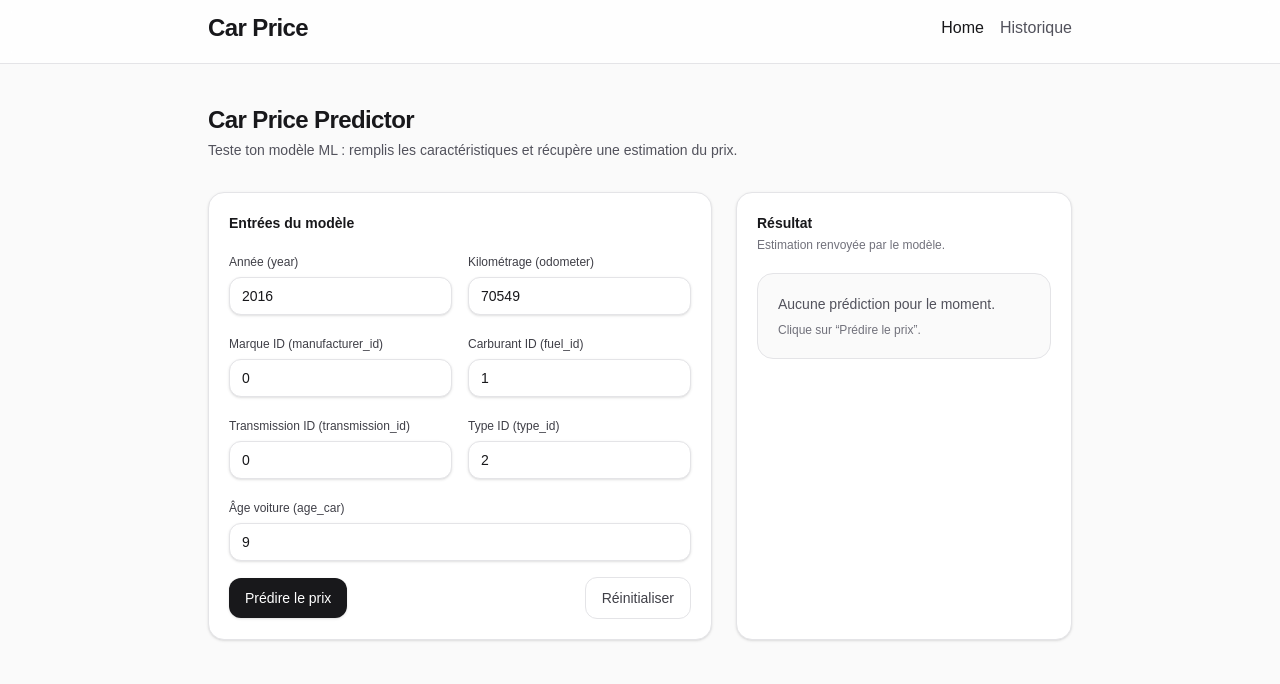
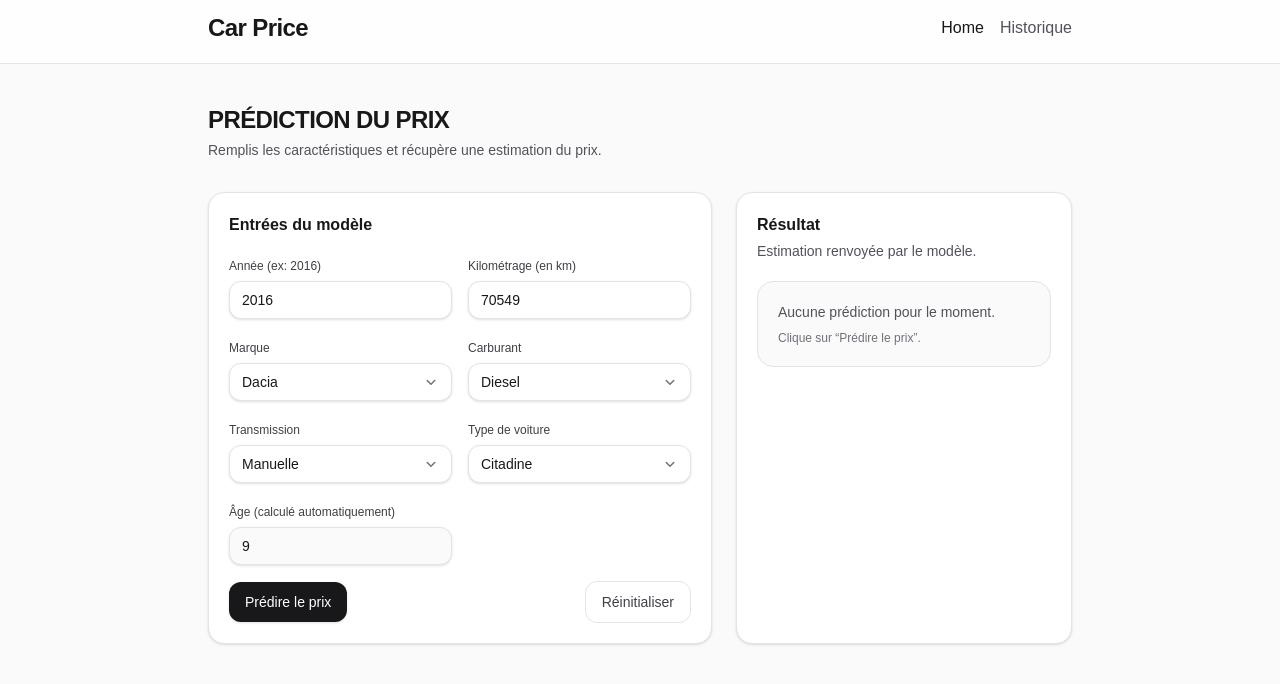
Before and after one commit to Mouad45-bit/car_predict, a Next.js app in the folder web_next/: page / in a window 1280 px wide. Shown: the top 684 px of the page. Built offline with nearby package versions, Linux system fonts and the light colour scheme; a web font is replaced by a local one.

Commit message:
app/page.tsx v3

```diff
--- a/web_next/app/page.tsx
+++ b/web_next/app/page.tsx
@@ -1,5 +1,4 @@
 // app/page.tsx
-
 "use client";
 
 import { MinimalHeader } from "./components/MinimalHeader";
@@ -15,7 +14,49 @@ type PredictPayload = {
   age_car: number;
 };
 
+type Option = {
+  id: number;
+  label: string;
+};
+
+// 8 marques (manufacturer_id: 0..7) — EXEMPLES réalistes
+const MANUFACTURERS: Option[] = [
+  { id: 0, label: "Dacia" },
+  { id: 1, label: "Renault" },
+  { id: 2, label: "Peugeot" },
+  { id: 3, label: "Volkswagen" },
+  { id: 4, label: "Hyundai" },
+  { id: 5, label: "Toyota" },
+  { id: 6, label: "Kia" },
+  { id: 7, label: "BMW" },
+];
+
+// 6 types (type_id: 0..5) — EXEMPLES réalistes
+const TYPES: Option[] = [
+  { id: 0, label: "Berline" },
+  { id: 1, label: "SUV" },
+  { id: 2, label: "Citadine" },
+  { id: 3, label: "Pickup" },
+  { id: 4, label: "Break" },
+  { id: 5, label: "Monospace" },
+];
+
+// Carburant + Transmission (labels réels)
+const FUELS: Option[] = [
+  { id: 0, label: "Essence" },
+  { id: 1, label: "Diesel" },
+  { id: 2, label: "Électrique" },
+  { id: 3, label: "Hybride" },
+];
+
+const TRANSMISSIONS: Option[] = [
+  { id: 0, label: "Manuelle" },
+  { id: 1, label: "Automatique" },
+];
+
 export default function HomePage() {
+  const CURRENT_YEAR = new Date().getFullYear();
+
   const [form, setForm] = useState<PredictPayload>({
     year: 2016,
     odometer: 70549,
@@ -23,7 +64,7 @@ export default function HomePage() {
     fuel_id: 1,
     transmission_id: 0,
     type_id: 2,
-    age_car: 9,
+    age_car: Math.max(0, CURRENT_YEAR - 2016),
   });
 
   const [loading, setLoading] = useState(false);
@@ -37,13 +78,17 @@ export default function HomePage() {
       Number.isFinite(form.manufacturer_id) &&
       Number.isFinite(form.fuel_id) &&
       Number.isFinite(form.transmission_id) &&
-      Number.isFinite(form.type_id) &&
-      Number.isFinite(form.age_car)
+      Number.isFinite(form.type_id)
     );
   }, [form]);
 
   function setNumber<K extends keyof PredictPayload>(key: K, value: string) {
     const n = value === "" ? NaN : Number(value);
+    setForm((prev) => ({ ...prev, [key]: n }));
+  }
+
+  function setSelect<K extends keyof PredictPayload>(key: K, value: string) {
+    const n = Number(value);
     setForm((prev) => ({ ...prev, [key]: n }));
   }
 
@@ -53,18 +98,25 @@ export default function HomePage() {
     setPrice(null);
 
     if (!canSubmit) {
-      setError(
-        "Veuillez remplir correctement tous les champs (valeurs numériques)."
-      );
+      setError("Veuillez remplir correctement tous les champs (valeurs valides).");
       return;
     }
+
+    const age_car = Number.isFinite(form.year)
+      ? Math.max(0, CURRENT_YEAR - form.year)
+      : NaN;
+
+    const payload: PredictPayload = {
+      ...form,
+      age_car,
+    };
 
     setLoading(true);
     try {
       const res = await fetch("/api/predict", {
         method: "POST",
         headers: { "Content-Type": "application/json" },
-        body: JSON.stringify(form),
+        body: JSON.stringify(payload),
       });
 
       const data = await res.json();
@@ -80,27 +132,29 @@ export default function HomePage() {
       }
 
       setPrice(data.price);
-    } catch (err: any) {
-      setError(
-        "Impossible de contacter le serveur. Vérifie que Next.js et FastAPI sont lancés."
-      );
+    } catch {
+      setError("Impossible de contacter le serveur. Vérifie que Next.js et FastAPI sont lancés.");
     } finally {
       setLoading(false);
     }
   }
 
+  const computedAge = Number.isFinite(form.year)
+    ? Math.max(0, CURRENT_YEAR - form.year)
+    : NaN;
+
   return (
     <main className="min-h-screen bg-zinc-50">
       <MinimalHeader current="home" />
+
       <div className="mx-auto max-w-4xl px-4 py-10">
         {/* Header */}
         <div className="mb-8">
-          <h1 className="text-2xl font-semibold tracking-tight text-zinc-900">
-            Car Price Predictor
+          <h1 className="text-2xl uppercase font-semibold tracking-tight text-zinc-900">
+            prédiction du prix
           </h1>
           <p className="mt-1 text-sm text-zinc-600">
-            Teste ton modèle ML : remplis les caractéristiques et récupère une
-            estimation du prix.
+            Remplis les caractéristiques et récupère une estimation du prix.
           </p>
         </div>
 
@@ -108,75 +162,83 @@ export default function HomePage() {
           {/* Form card */}
           <section className="rounded-2xl border border-zinc-200 bg-white p-5 shadow-sm">
             <div className="mb-4 flex items-start justify-between gap-4">
-              <h2 className="text-sm font-semibold text-zinc-900">
-                Entrées du modèle
-              </h2>
+              <h2 className="text-medium font-semibold text-zinc-900">Entrées du modèle</h2>
             </div>
 
             <form onSubmit={onSubmit} className="space-y-4">
               <div className="grid gap-4 sm:grid-cols-2">
                 <Field
-                  label="Année (year)"
+                  label="Année (ex: 2016)"
                   value={form.year}
-                  onChange={(v) => setNumber("year", v)}
+                  onChange={(v) => {
+                    setNumber("year", v);
+                    setForm((prev) => {
+                      const yy = v === "" ? NaN : Number(v);
+                      return {
+                        ...prev,
+                        year: yy,
+                        age_car: Number.isFinite(yy) ? Math.max(0, CURRENT_YEAR - yy) : NaN,
+                      };
+                    });
+                  }}
                   placeholder="ex: 2016"
                 />
+
                 <Field
-                  label="Kilométrage (odometer)"
+                  label="Kilométrage (en km)"
                   value={form.odometer}
                   onChange={(v) => setNumber("odometer", v)}
                   placeholder="ex: 70549"
                 />
 
-                <Field
-                  label="Marque ID (manufacturer_id)"
+                <SelectField
+                  label="Marque"
                   value={form.manufacturer_id}
-                  onChange={(v) => setNumber("manufacturer_id", v)}
-                  placeholder="ex: 0"
+                  onChange={(v) => setSelect("manufacturer_id", v)}
+                  options={MANUFACTURERS}
                 />
-                <Field
-                  label="Carburant ID (fuel_id)"
+
+                <SelectField
+                  label="Carburant"
                   value={form.fuel_id}
-                  onChange={(v) => setNumber("fuel_id", v)}
-                  placeholder="ex: 1"
+                  onChange={(v) => setSelect("fuel_id", v)}
+                  options={FUELS}
+                />
+
+                <SelectField
+                  label="Transmission"
+                  value={form.transmission_id}
+                  onChange={(v) => setSelect("transmission_id", v)}
+                  options={TRANSMISSIONS}
+                />
+
+                <SelectField
+                  label="Type de voiture"
+                  value={form.type_id}
+                  onChange={(v) => setSelect("type_id", v)}
+                  options={TYPES}
                 />
 
                 <Field
-                  label="Transmission ID (transmission_id)"
-                  value={form.transmission_id}
-                  onChange={(v) => setNumber("transmission_id", v)}
-                  placeholder="ex: 0"
+                  label="Âge (calculé automatiquement)"
+                  value={computedAge}
+                  onChange={() => {}}
+                  placeholder="auto"
+                  disabled
                 />
-                <Field
-                  label="Type ID (type_id)"
-                  value={form.type_id}
-                  onChange={(v) => setNumber("type_id", v)}
-                  placeholder="ex: 2"
-                />
-
-                <div className="sm:col-span-2">
-                  <Field
-                    label="Âge voiture (age_car)"
-                    value={form.age_car}
-                    onChange={(v) => setNumber("age_car", v)}
-                    placeholder="ex: 9"
-                  />
-                </div>
               </div>
 
-              {/* Feedback */}
               {error && (
                 <div className="rounded-xl border border-rose-200 bg-rose-50 px-4 py-3 text-sm text-rose-700">
                   {error}
                 </div>
               )}
 
-              {/* Actions */}
               <div className="flex flex-col gap-3 sm:flex-row sm:items-center sm:justify-between">
                 <button
                   type="submit"
                   disabled={loading || !canSubmit}
-                  className="cursor-pointer inline-flex items-center justify-center rounded-xl bg-zinc-900 px-4 py-2.5 text-sm font-medium text-white shadow-sm hover:bg-zinc-800 disabled:cursor-not-allowed disabled:opacity-60"
+                  className="cursor-pointer inline-flex items-center justify-center rounded-xl bg-zinc-900 px-4 py-2.5 text-sm font-medium text-white shadow-sm hover:bg-zinc-700 disabled:cursor-not-allowed disabled:opacity-60"
                 >
                   {loading ? "Prédiction..." : "Prédire le prix"}
                 </button>
@@ -191,7 +253,7 @@ export default function HomePage() {
                       fuel_id: 1,
                       transmission_id: 0,
                       type_id: 2,
-                      age_car: 9,
+                      age_car: Math.max(0, CURRENT_YEAR - 2016),
                     });
                     setPrice(null);
                     setError(null);
@@ -206,35 +268,24 @@ export default function HomePage() {
 
           {/* Result card */}
           <aside className="rounded-2xl border border-zinc-200 bg-white p-5 shadow-sm">
-            <h2 className="text-sm font-semibold text-zinc-900">Résultat</h2>
-            <p className="mt-1 text-xs text-zinc-500">
-              Estimation renvoyée par le modèle.
-            </p>
+            <h2 className="text-medium font-semibold text-zinc-900">Résultat</h2>
+            <p className="mt-1 text-sm text-zinc-600">Estimation renvoyée par le modèle.</p>
 
             <div className="mt-5 rounded-2xl border border-zinc-200 bg-zinc-50 p-5">
               {price === null ? (
                 <div>
-                  <div className="text-sm text-zinc-600">
-                    Aucune prédiction pour le moment.
-                  </div>
+                  <div className="text-sm text-zinc-600">Aucune prédiction pour le moment.</div>
                   <div className="mt-2 text-xs text-zinc-500">
-                    Clique sur{" "}
-                    <span className="font-medium">“Prédire le prix”</span>.
+                    Clique sur <span className="font-medium">“Prédire le prix”</span>.
                   </div>
                 </div>
               ) : (
                 <div>
-                  <div className="text-xs font-medium text-zinc-600">
-                    Prix estimé
+                  <div className="text-xs font-medium text-zinc-600">Prix estimé</div>
+                  <div className="mt-1 text-3xl font-semibold tracking-tight text-zinc-900">
+                    {price.toLocaleString(undefined, { maximumFractionDigits: 2 })}
                   </div>
-                  <div className="mt-1 text-3xl font-semibold tracking-tight text-zinc-900">
-                    {price.toLocaleString(undefined, {
-                      maximumFractionDigits: 2,
-                    })}
-                  </div>
-                  <div className="mt-2 text-xs text-zinc-500">
-                    (Valeur brute retournée par l’API)
-                  </div>
+                  <div className="mt-2 text-xs text-zinc-500">(Valeur brute retournée par l’API)</div>
                 </div>
               )}
             </div>
@@ -250,8 +301,9 @@ function Field(props: {
   value: number;
   onChange: (v: string) => void;
   placeholder?: string;
+  disabled?: boolean;
 }) {
-  const { label, value, onChange, placeholder } = props;
+  const { label, value, onChange, placeholder, disabled } = props;
 
   return (
     <label className="block">
@@ -261,8 +313,58 @@ function Field(props: {
         onChange={(e) => onChange(e.target.value)}
         placeholder={placeholder}
         inputMode="numeric"
-        className="mt-1 w-full rounded-xl border border-zinc-200 bg-white px-3 py-2 text-sm text-zinc-900 shadow-sm outline-none placeholder:text-zinc-400 focus:border-zinc-400 focus:ring-2 focus:ring-zinc-200"
+        disabled={disabled}
+        className={[
+          "mt-1 w-full rounded-xl border border-zinc-200 bg-white px-3 py-2 text-sm text-zinc-900 shadow-sm outline-none placeholder:text-zinc-400",
+          "focus:border-zinc-400 focus:ring-2 focus:ring-zinc-200",
+          disabled ? "cursor-not-allowed bg-zinc-50 text-zinc-600" : "",
+        ].join(" ")}
       />
     </label>
   );
 }
+
+function SelectField(props: {
+  label: string;
+  value: number;
+  onChange: (v: string) => void;
+  options: Option[];
+}) {
+  const { label, value, onChange, options } = props;
+
+  return (
+    <label className="block">
+      <span className="text-xs font-medium text-zinc-700">{label}</span>
+
+      <div className="relative mt-1">
+        <select
+          value={value}
+          onChange={(e) => onChange(e.target.value)}
+          className={[
+            "w-full appearance-none rounded-xl border border-zinc-200 bg-white px-3 py-2 pr-10 text-sm text-zinc-900 shadow-sm outline-none",
+            "focus:border-zinc-400 focus:ring-2 focus:ring-zinc-200",
+          ].join(" ")}
+        >
+          {options.map((o) => (
+            <option key={o.id} value={o.id}>
+              {o.label}
+            </option>
+          ))}
+        </select>
+
+        {/* Chevron */}
+        <div className="pointer-events-none absolute inset-y-0 right-3 flex items-center text-zinc-500">
+          <svg width="18" height="18" viewBox="0 0 24 24" fill="none">
+            <path
+              d="M7 10l5 5 5-5"
+              stroke="currentColor"
+              strokeWidth="2"
+              strokeLinecap="round"
+              strokeLinejoin="round"
+            />
+          </svg>
+        </div>
+      </div>
+    </label>
+  );
+}
```
